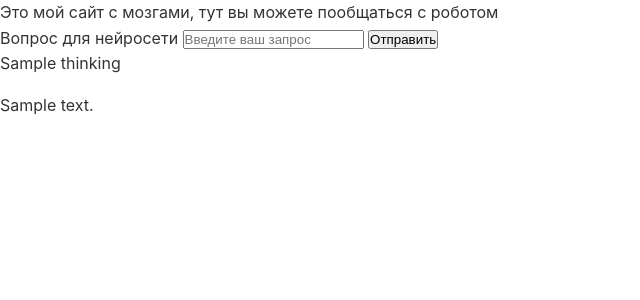
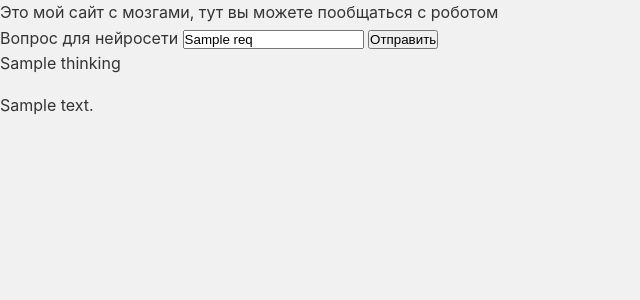
Before and after one commit to Azazlov/python-AI, a Flask app: template templates/index.html in a window 1280 px wide. Shown: the top 300 px of the page, without its empty margins (0-640 px from the left). Run offline with Flask 3, Linux system fonts and the light colour scheme; the template is opened without the code that fills it: most values are stand-ins (such as "Sample title", 1, 10 or a date in 2020).

Commit message:
Изменил get на post

```diff
--- a/main.py
+++ b/main.py
@@ -12,14 +12,14 @@ bigInt = 1<<64
 def home():
     return render_template('index.html')
 
-@app.route('/req', methods=['GET'])
+@app.route('/req', methods=['POST'])
 def req():
-    req = request.args.get('req')
+    req = request.form.get('req')
 
     result = chat_with_model(prompt=req)
     think = result['thinking']
     content = result['content']
 
-    return render_template('index.html', thinking = think, content=content)
+    return render_template('index.html', thinking = think, content=content, req=req)
 
 app.run(debug=True)
--- a/static/style.css
+++ b/static/style.css
@@ -19,7 +19,7 @@ body {
   font-family: -apple-system, BlinkMacSystemFont, 'Segoe UI', Roboto, Oxygen, Ubuntu, Cantarell, 'Open Sans', 'Helvetica Neue', sans-serif;
   line-height: 1.6;
   color: #333;
-  background-color: #fff;
+  background-color: #f1f1f1;
   overflow-x: hidden; /* предотвращает горизонтальный скролл на мобилках */
 }
 
--- a/templates/index.html
+++ b/templates/index.html
@@ -12,9 +12,9 @@
         Это мой сайт с мозгами, тут вы можете пообщаться с роботом
     </header>
     <main>
-        <form action="/req" method="get">
+        <form action="/req" method="post">
             <label for="input">Вопрос для нейросети</label>
-            <input value="" name='req' placeholder="Введите ваш запрос">
+            <input value="{{ req }}" name='req' placeholder="Введите ваш запрос">
             <button type="submit">Отправить</button>
         </form>
         {% if thinking %}
```
